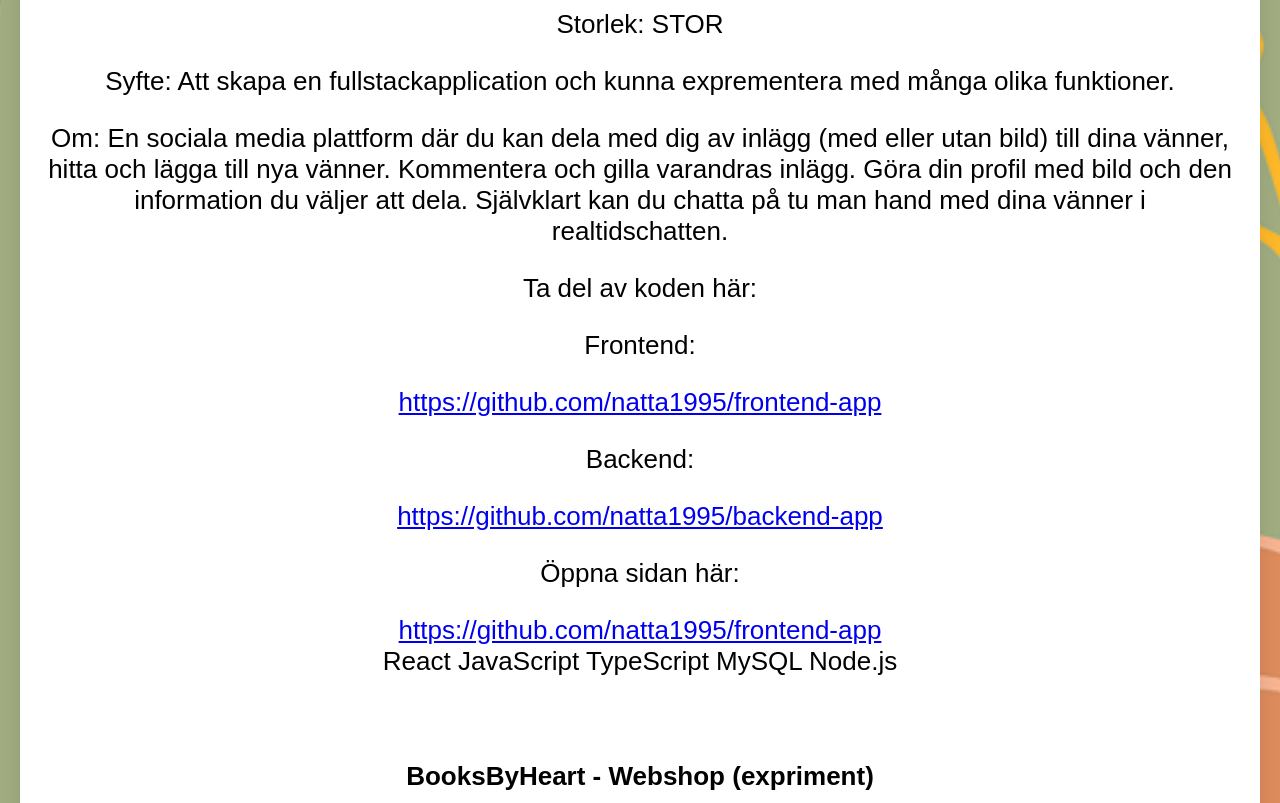
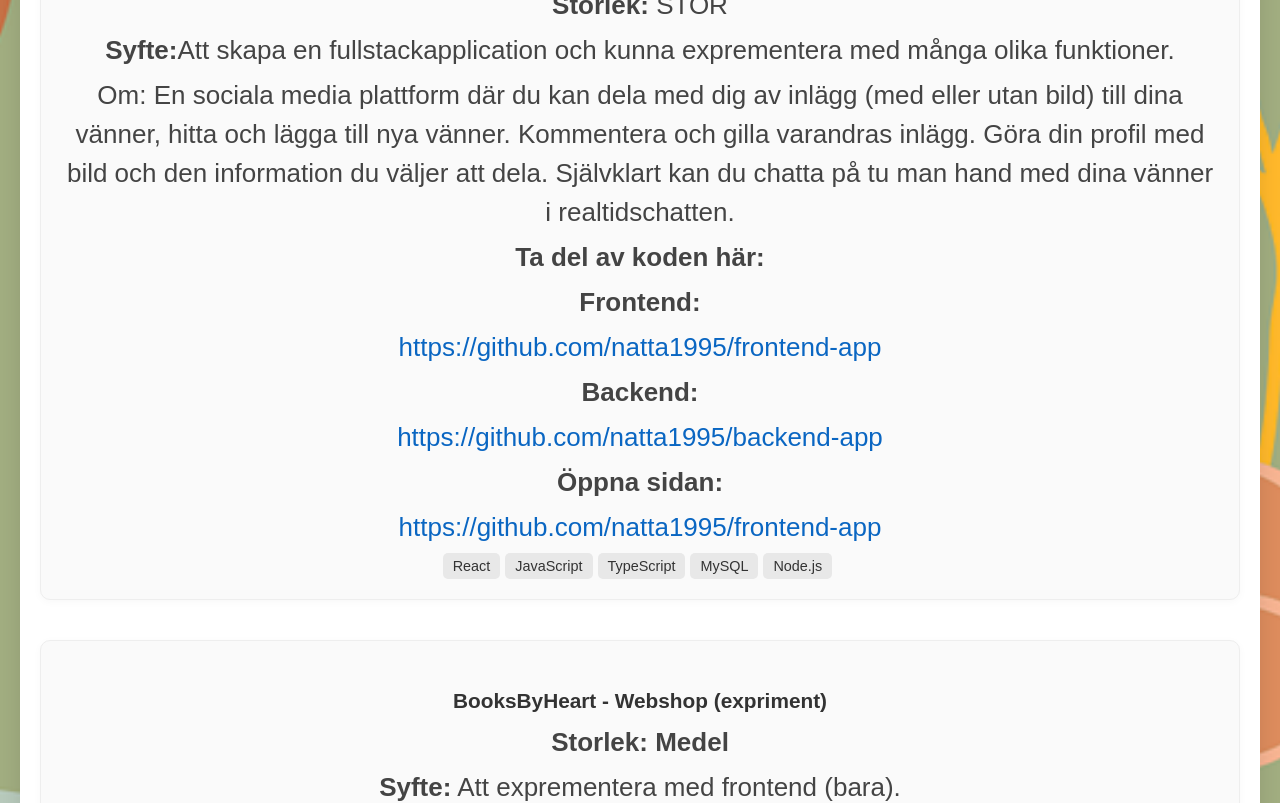
Before and after one commit to natta1995/portfolio, a React (Create React App) app: page / in a window 1280 px wide. Shown: the part 1520-2323 px from the top of the page. Built offline with nearby package versions, Linux system fonts and the light colour scheme.

Commit message:
Project update

```diff
--- a/src/components/Global.css
+++ b/src/components/Global.css
@@ -22,6 +22,45 @@
 }
 
 .projectdiv {
-    padding: 5px;
+    padding: 20px;
     margin-bottom: 40px;
-}
+    border: 1px solid #eee;
+    border-radius: 10px;
+    background-color: #fafafa;
+    box-shadow: 0 2px 8px rgba(0, 0, 0, 0.03);
+  }
+
+  .projectdiv h4 {
+    margin-bottom: 10px;
+    font-size: 1.3rem;
+    color: #333;
+  }
+
+  .projectdiv p {
+    margin: 6px 0;
+    line-height: 1.5;
+    color: #444;
+  }
+
+  .projectdiv a {
+    display: inline-block;
+    margin: 4px 0;
+    color: #0a66c2;
+    text-decoration: none;
+    font-weight: 500;
+  }
+
+  .projectdiv a:hover {
+    text-decoration: underline;
+  }
+
+  .projectdiv span {
+    display: inline-block;
+    background-color: #e8e8e8;
+    color: #333;
+    padding: 5px 10px;
+    margin: 5px 5px 0 0;
+    border-radius: 5px;
+    font-size: 0.9rem;
+    font-weight: 500;
+  }
--- a/src/components/Project.js
+++ b/src/components/Project.js
@@ -7,10 +7,12 @@ const Projects = () => {
         <h4> Mina projekt</h4>
         <div className="projectdiv">
           <h4>DearFriends - Socialamedieplattform</h4>
-          <p>Storlek: STOR</p>
           <p>
-            Syfte: Att skapa en fullstackapplication och kunna exprementera med
-            många olika funktioner.
+            <strong>Storlek:</strong> STOR
+          </p>
+          <p>
+            <strong>Syfte:</strong>Att skapa en fullstackapplication och kunna
+            exprementera med många olika funktioner.
           </p>
           <p>
             Om: En sociala media plattform där du kan dela med dig av inlägg
@@ -19,8 +21,10 @@ const Projects = () => {
             bild och den information du väljer att dela. Självklart kan du
             chatta på tu man hand med dina vänner i realtidschatten.
           </p>
-          <p>Ta del av koden här:</p>
-          <p>Frontend:</p>
+          <p><strong>Ta del av koden här:</strong></p>
+          <p>
+            <strong>Frontend:</strong>
+          </p>
           <a
             href="https://github.com/natta1995/frontend-app"
             target="_blank"
@@ -28,7 +32,9 @@ const Projects = () => {
           >
             https://github.com/natta1995/frontend-app
           </a>
-          <p>Backend:</p>
+          <p>
+            <strong>Backend:</strong>
+          </p>
           <a
             href="https://github.com/natta1995/backend-app"
             target="_blank"
@@ -36,7 +42,9 @@ const Projects = () => {
           >
             https://github.com/natta1995/backend-app
           </a>
-          <p>Öppna sidan här:</p>
+          <p>
+            <strong>Öppna sidan:</strong>
+          </p>
           <a
             href="https://github.com/natta1995/frontend-app"
             target="_blank"
@@ -53,9 +61,9 @@ const Projects = () => {
         </div>
         <div className="projectdiv">
           <h4>BooksByHeart - Webshop (expriment)</h4>
-          <p>Storlek: Medel</p>
-          <p>Syfte: Att exprementera med frontend (bara). </p>
-          <p>Om: </p>
+          <p><strong>Storlek: Medel</strong></p>
+          <p><strong>Syfte:</strong> Att exprementera med frontend (bara). </p>
+          <p><strong>Om: </strong></p>
           <br></br>
           <span> React</span>
           <span> JavaScript</span>
```
